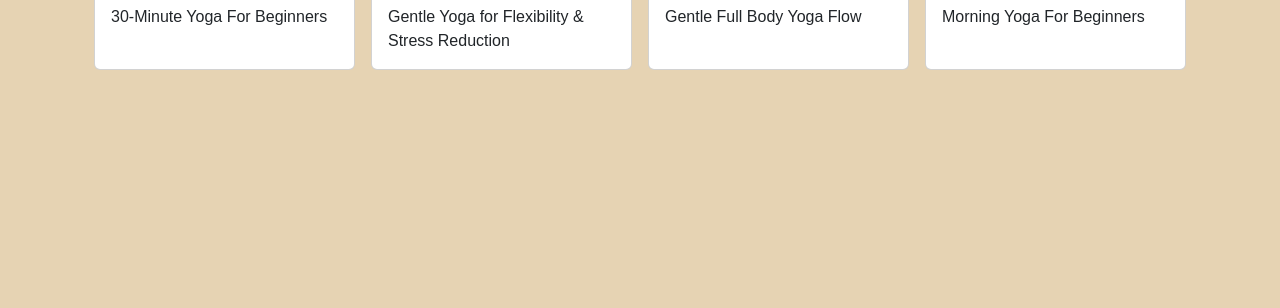
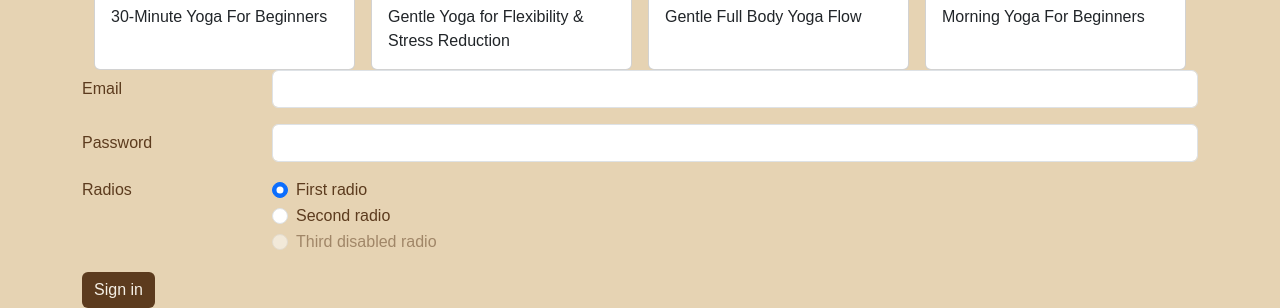
Before and after one commit to Katerynakulik/yoga, a plain HTML site: page index.html in a window 1280 px wide. Shown: the part 2942-3250 px from the top of the page. Before the commit the page ends 3012 px from the top, so only its background shows below. Drawn offline with nearby package versions, Linux system fonts and the light colour scheme; a web font is replaced by a local one.

Commit message:
Add form

```diff
--- a/index.html
+++ b/index.html
@@ -163,7 +163,50 @@
 
 
 <footer>
-
+<section class="container">
+  <div class="row">
+    <div class="col-12">
+      <form>
+  <div class="row mb-3">
+    <label for="inputEmail3" class="col-sm-2 col-form-label">Email</label>
+    <div class="col-sm-10">
+      <input type="email" class="form-control" id="inputEmail3">
+    </div>
+  </div>
+  <div class="row mb-3">
+    <label for="inputPassword3" class="col-sm-2 col-form-label">Password</label>
+    <div class="col-sm-10">
+      <input type="password" class="form-control" id="inputPassword3">
+    </div>
+  </div>
+  <fieldset class="row mb-3">
+    <legend class="col-form-label col-sm-2 pt-0">Radios</legend>
+    <div class="col-sm-10">
+      <div class="form-check">
+        <input class="form-check-input" type="radio" name="gridRadios" id="gridRadios1" value="option1" checked>
+        <label class="form-check-label" for="gridRadios1">
+          First radio
+        </label>
+      </div>
+      <div class="form-check">
+        <input class="form-check-input" type="radio" name="gridRadios" id="gridRadios2" value="option2">
+        <label class="form-check-label" for="gridRadios2">
+          Second radio
+        </label>
+      </div>
+      <div class="form-check disabled">
+        <input class="form-check-input" type="radio" name="gridRadios" id="gridRadios3" value="option3" disabled>
+        <label class="form-check-label" for="gridRadios3">
+          Third disabled radio
+        </label>
+      </div>
+    </div>
+  </fieldset>
+  <button type="submit" class="btn btn-primary">Sign in</button>
+</form>
+    </div>
+  </div>
+</section>
 </footer>
 
 
```
